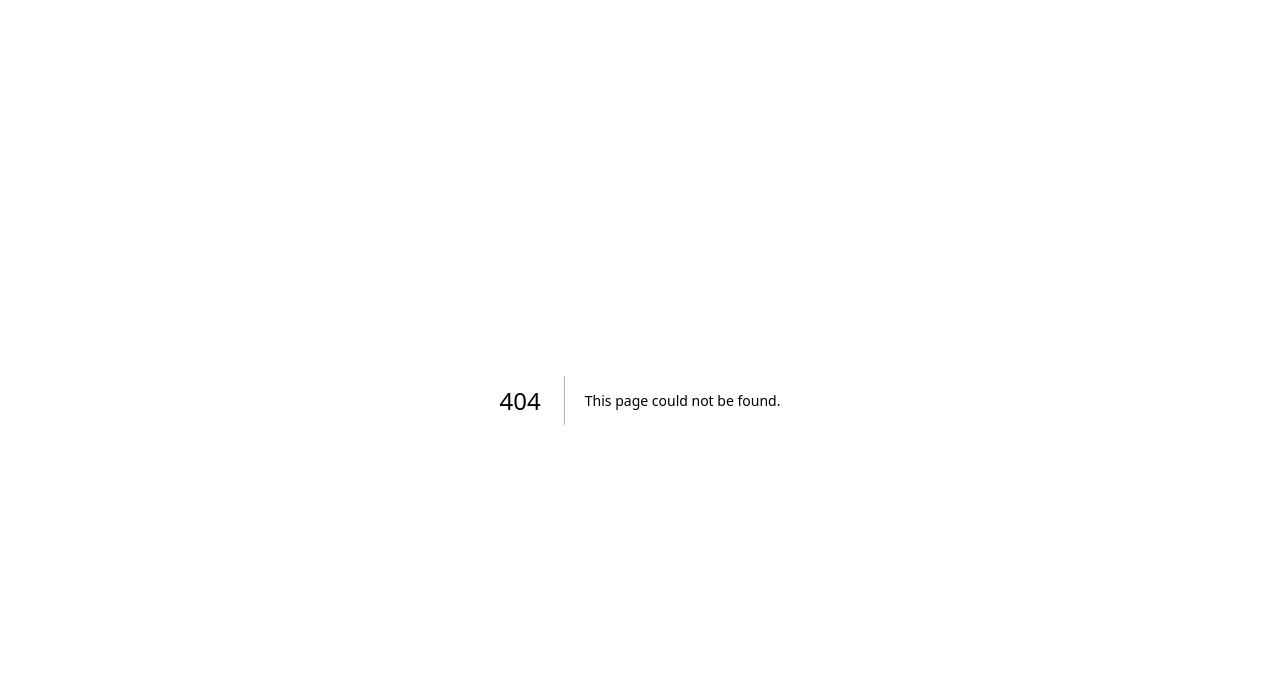
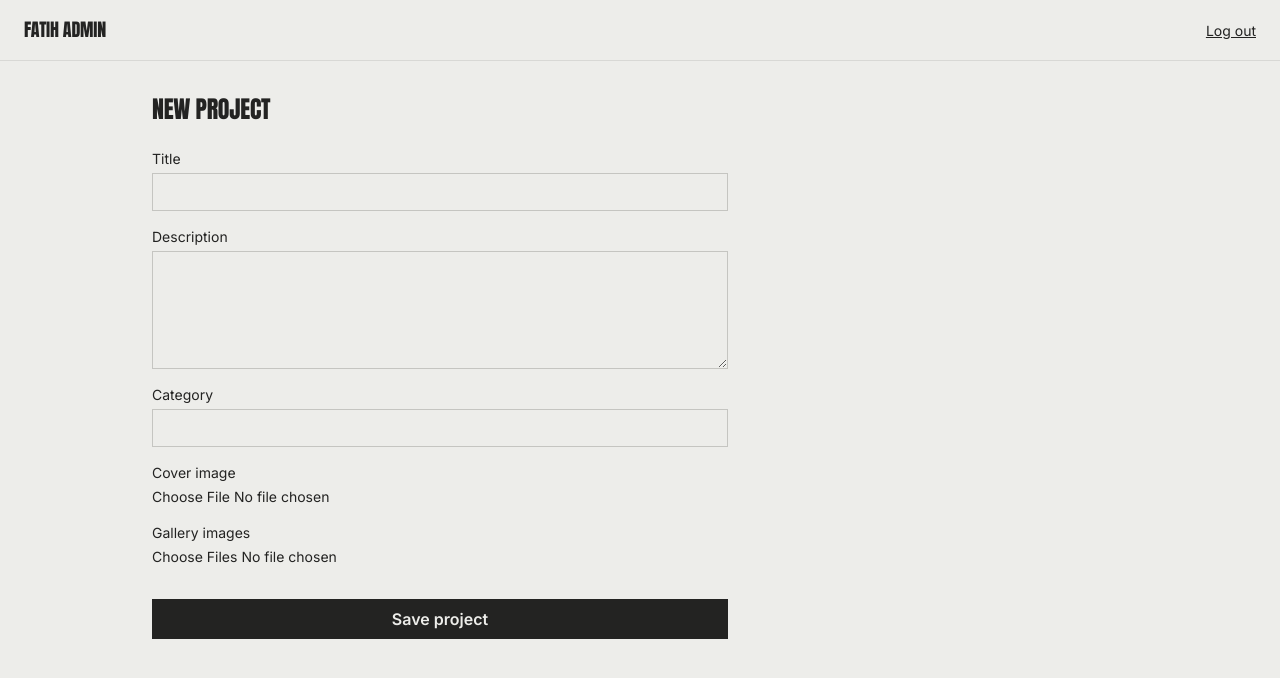
Before and after one commit to faaruksmajic/fatih, a Next.js app: page /admin/projects/new in a window 1280 px wide. Before the commit this address had no page. Shown: the top 678 px of the page. Built offline with nearby package versions, Linux system fonts and the light colour scheme.

Commit message:
feat: add project create/edit forms with Blob image upload

```diff
--- /dev/null
+++ b/src/app/admin/(dashboard)/projects/ProjectForm.tsx
@@ -0,0 +1,159 @@
+"use client";
+
+import { useState } from "react";
+import Image from "next/image";
+import { upload } from "@vercel/blob/client";
+import { useRouter } from "next/navigation";
+import { saveProjectAction } from "./actions";
+import type { ProjectWithImages } from "@/db/queries";
+
+const CATEGORY_SUGGESTIONS = ["Residential", "Commercial", "Interior", "Urban"];
+
+export function ProjectForm({ project }: { project?: ProjectWithImages }) {
+  const router = useRouter();
+  const [title, setTitle] = useState(project?.title ?? "");
+  const [description, setDescription] = useState(project?.description ?? "");
+  const [category, setCategory] = useState(project?.category ?? "");
+  const [coverImage, setCoverImage] = useState(project?.coverImage ?? "");
+  const [images, setImages] = useState<string[]>(project?.images.map((image) => image.imageUrl) ?? []);
+  const [uploading, setUploading] = useState(false);
+  const [submitting, setSubmitting] = useState(false);
+  const [error, setError] = useState<string | null>(null);
+
+  async function uploadFile(file: File): Promise<string> {
+    const blob = await upload(file.name, file, {
+      access: "public",
+      handleUploadUrl: "/api/blob/upload",
+    });
+    return blob.url;
+  }
+
+  async function handleCoverChange(event: React.ChangeEvent<HTMLInputElement>) {
+    const file = event.target.files?.[0];
+    if (!file) return;
+    setUploading(true);
+    setError(null);
+    try {
+      setCoverImage(await uploadFile(file));
+    } catch {
+      setError("Cover image upload failed.");
+    } finally {
+      setUploading(false);
+    }
+  }
+
+  async function handleGalleryChange(event: React.ChangeEvent<HTMLInputElement>) {
+    const files = Array.from(event.target.files ?? []);
+    if (files.length === 0) return;
+    setUploading(true);
+    setError(null);
+    try {
+      const urls = await Promise.all(files.map(uploadFile));
+      setImages((previous) => [...previous, ...urls]);
+    } catch {
+      setError("Gallery image upload failed.");
+    } finally {
+      setUploading(false);
+    }
+  }
+
+  function removeImage(url: string) {
+    setImages((previous) => previous.filter((image) => image !== url));
+  }
+
+  async function handleSubmit(event: React.FormEvent) {
+    event.preventDefault();
+    setSubmitting(true);
+    setError(null);
+
+    const result = await saveProjectAction({
+      id: project?.id,
+      title,
+      description,
+      category,
+      coverImage,
+      images,
+    });
+
+    setSubmitting(false);
+
+    if (!result.valid) {
+      setError(Object.values(result.errors)[0]);
+      return;
+    }
+
+    router.push("/admin");
+    router.refresh();
+  }
+
+  return (
+    <form onSubmit={handleSubmit} className="flex flex-col gap-4 max-w-xl">
+      {error && <p className="text-sm text-red-600">{error}</p>}
+      <label className="flex flex-col gap-1 text-sm">
+        Title
+        <input
+          value={title}
+          onChange={(event) => setTitle(event.target.value)}
+          className="border border-ink/20 px-3 py-2"
+        />
+      </label>
+      <label className="flex flex-col gap-1 text-sm">
+        Description
+        <textarea
+          value={description}
+          onChange={(event) => setDescription(event.target.value)}
+          rows={5}
+          className="border border-ink/20 px-3 py-2"
+        />
+      </label>
+      <label className="flex flex-col gap-1 text-sm">
+        Category
+        <input
+          list="categories"
+          value={category}
+          onChange={(event) => setCategory(event.target.value)}
+          className="border border-ink/20 px-3 py-2"
+        />
+        <datalist id="categories">
+          {CATEGORY_SUGGESTIONS.map((suggestion) => (
+            <option key={suggestion} value={suggestion} />
+          ))}
+        </datalist>
+      </label>
+      <label className="flex flex-col gap-1 text-sm">
+        Cover image
+        <input type="file" accept="image/*" onChange={handleCoverChange} />
+      </label>
+      {coverImage && (
+        <div className="relative w-40 h-28">
+          <Image src={coverImage} alt="Cover preview" fill className="object-cover" />
+        </div>
+      )}
+      <label className="flex flex-col gap-1 text-sm">
+        Gallery images
+        <input type="file" accept="image/*" multiple onChange={handleGalleryChange} />
+      </label>
+      <div className="flex flex-wrap gap-2">
+        {images.map((url) => (
+          <div key={url} className="relative w-20 h-20">
+            <Image src={url} alt="Gallery preview" fill className="object-cover" />
+            <button
+              type="button"
+              onClick={() => removeImage(url)}
+              className="absolute -top-2 -right-2 bg-ink text-paper w-5 h-5 text-xs"
+            >
+              ×
+            </button>
+          </div>
+        ))}
+      </div>
+      <button
+        type="submit"
+        disabled={uploading || submitting}
+        className="bg-ink text-paper font-semibold px-4 py-2 disabled:opacity-50"
+      >
+        {submitting ? "Saving..." : uploading ? "Uploading..." : "Save project"}
+      </button>
+    </form>
+  );
+}
--- /dev/null
+++ b/src/app/admin/(dashboard)/projects/[id]/edit/page.tsx
@@ -0,0 +1,16 @@
+import { notFound } from "next/navigation";
+import { getProjectWithImages } from "@/db/queries";
+import { ProjectForm } from "../../ProjectForm";
+
+export default async function EditProjectPage({ params }: { params: Promise<{ id: string }> }) {
+  const { id } = await params;
+  const project = await getProjectWithImages(id);
+  if (!project) notFound();
+
+  return (
+    <div>
+      <h1 className="font-display text-2xl mb-6">EDIT PROJECT</h1>
+      <ProjectForm project={project} />
+    </div>
+  );
+}
--- /dev/null
+++ b/src/app/admin/(dashboard)/projects/actions.ts
@@ -0,0 +1,23 @@
+"use server";
+
+import { revalidatePath } from "next/cache";
+import { createProject, updateProject } from "@/db/queries";
+import { validateProjectInput, type ProjectFormInput } from "@/lib/validation";
+
+export type SaveProjectInput = ProjectFormInput & { id?: string };
+export type SaveProjectResult = { valid: true } | { valid: false; errors: Record<string, string> };
+
+export async function saveProjectAction(input: SaveProjectInput): Promise<SaveProjectResult> {
+  const result = validateProjectInput(input);
+  if (!result.valid) return result;
+
+  if (input.id) {
+    await updateProject(input.id, input);
+  } else {
+    await createProject(input);
+  }
+
+  revalidatePath("/");
+  revalidatePath("/admin");
+  return { valid: true };
+}
--- /dev/null
+++ b/src/app/admin/(dashboard)/projects/new/page.tsx
@@ -0,0 +1,10 @@
+import { ProjectForm } from "../ProjectForm";
+
+export default function NewProjectPage() {
+  return (
+    <div>
+      <h1 className="font-display text-2xl mb-6">NEW PROJECT</h1>
+      <ProjectForm />
+    </div>
+  );
+}
```
